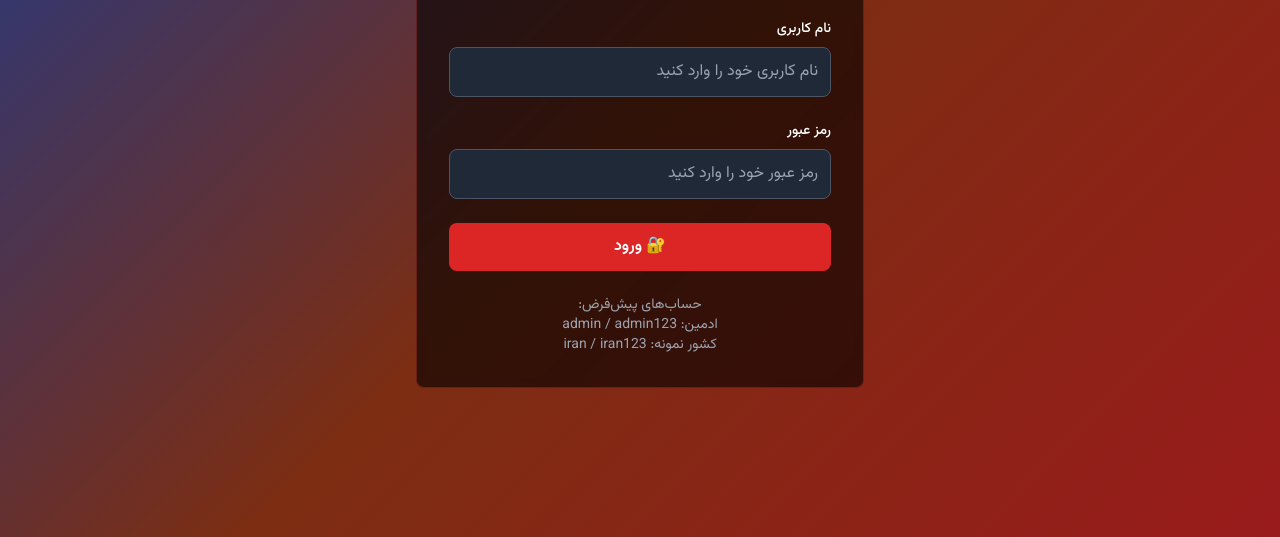
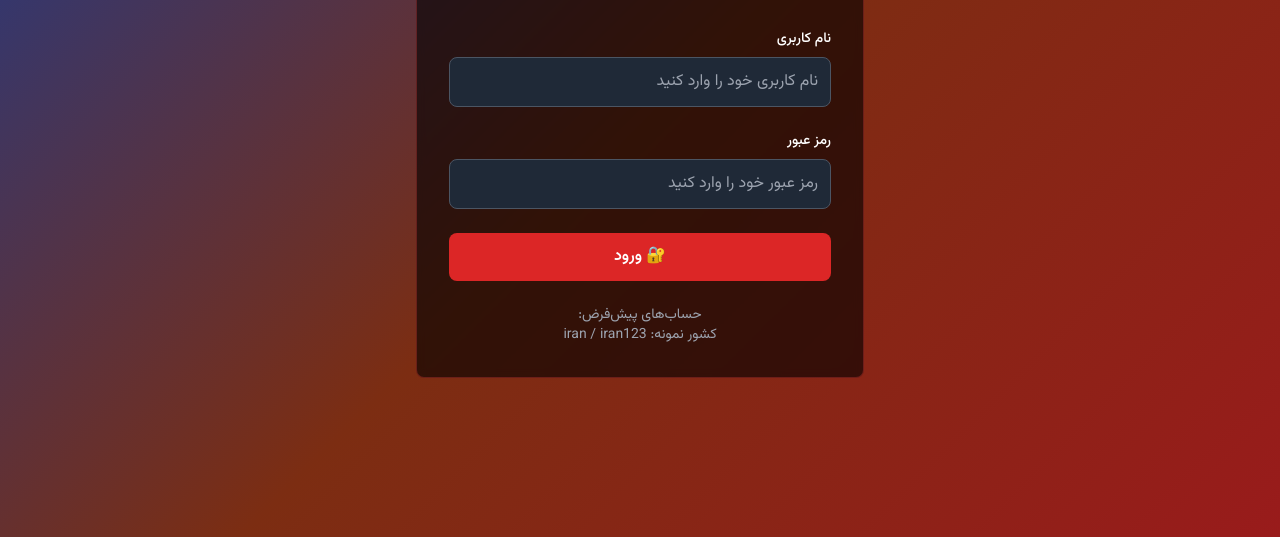
Before and after one commit to ww3bot/ww3site, a plain HTML site: page index.html in a window 1280 px wide. Shown: the part 263-800 px from the top of the page. Drawn offline with nearby package versions, Linux system fonts and the light colour scheme.

Commit message:
Update index.html

```diff
--- a/index.html
+++ b/index.html
@@ -46,7 +46,6 @@
 
             <div class="mt-6 text-center text-sm text-gray-400">
                 <p>حساب‌های پیش‌فرض:</p>
-                <p>ادمین: admin / admin123</p>
                 <p>کشور نمونه: iran / iran123</p>
             </div>
         </div>
```
